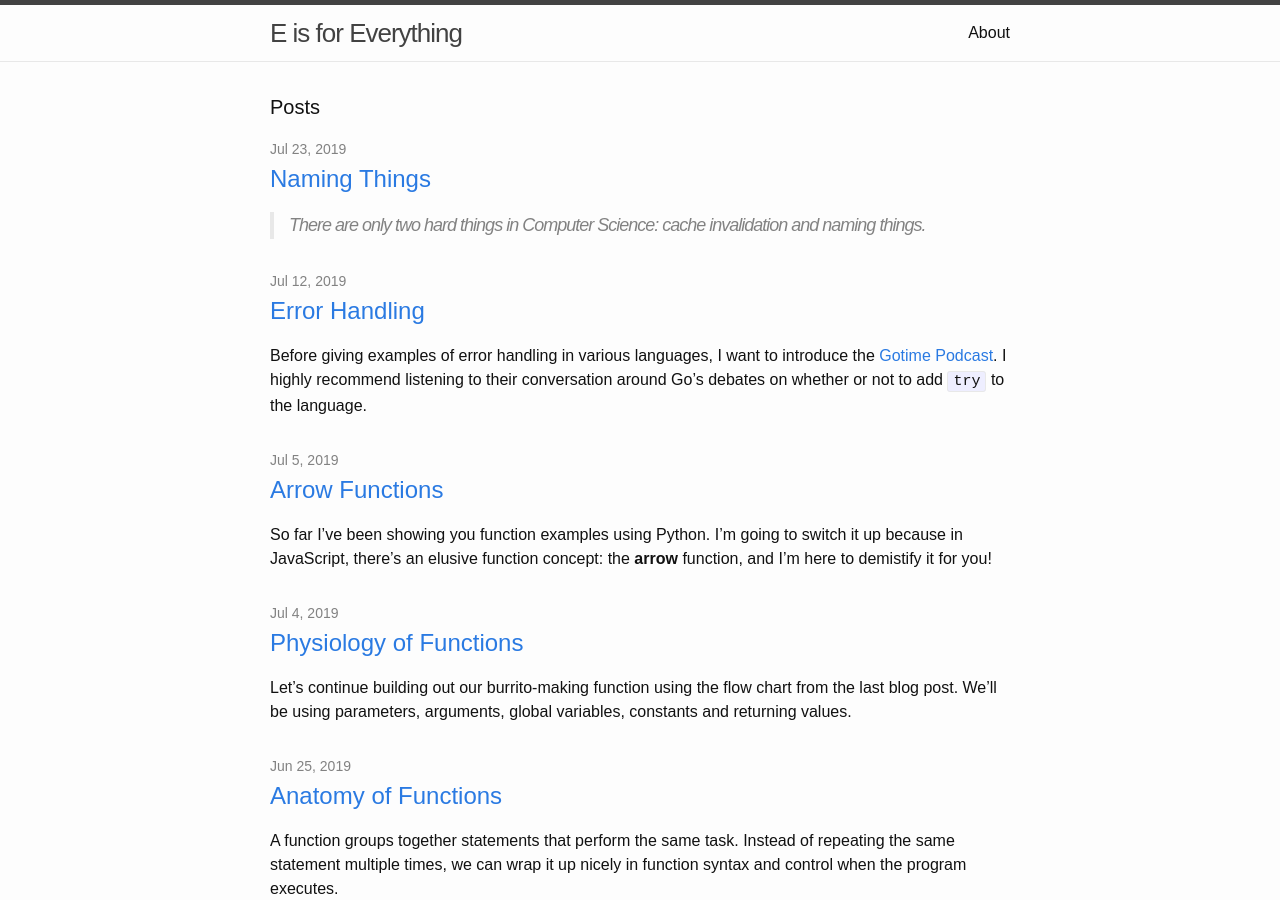
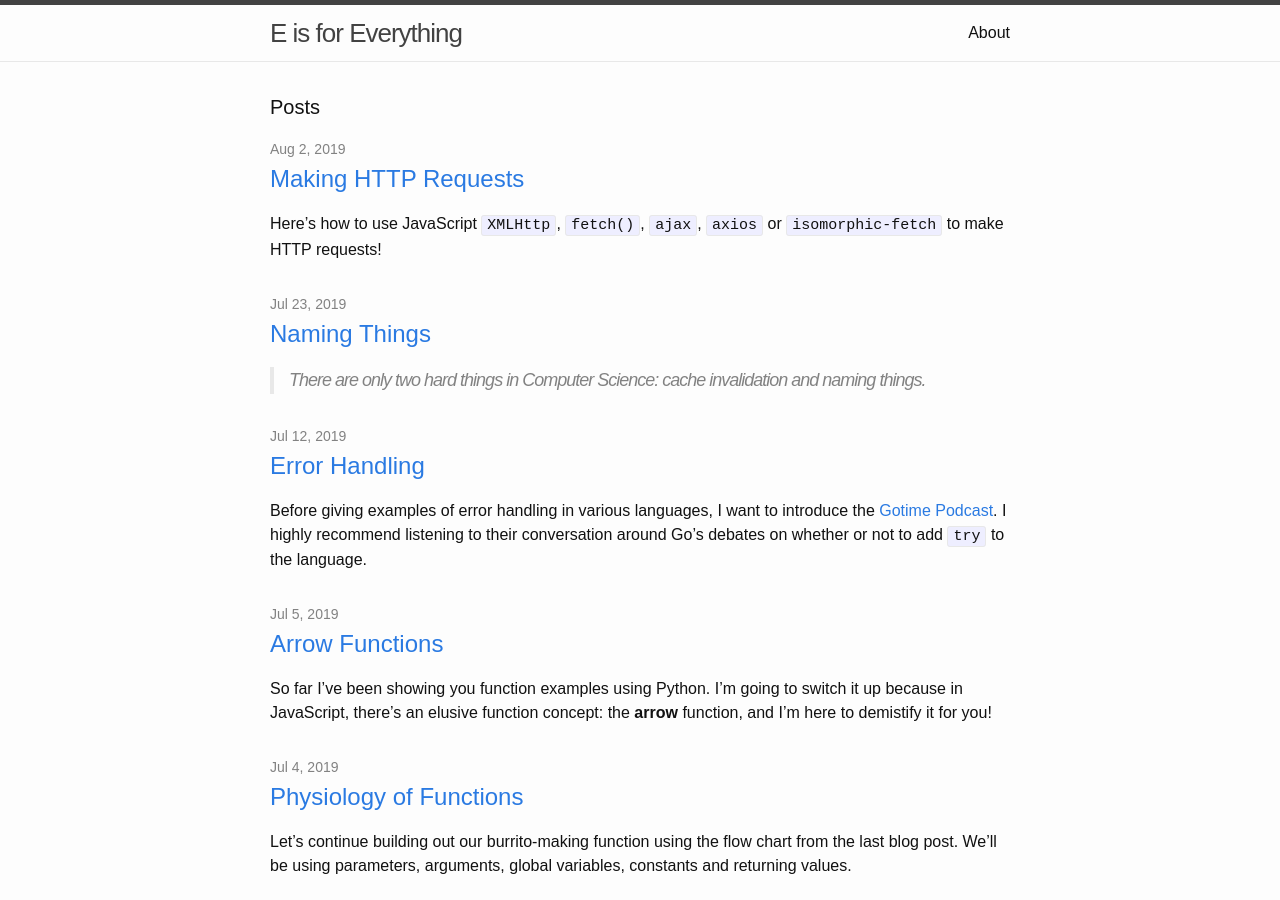
Before and after one commit to emilyannemoses/blog, a Jekyll site: the page built from index.html, in a window 1280 px wide and 900 px high. Built offline with Jekyll 4.4.1, drawn with Linux system fonts in a browser that asks for light colours.

Commit message:
adding requests blog post

```diff
--- a/_posts/2019-07-23-naming.md
+++ b/_posts/2019-07-23-naming.md
@@ -78,4 +78,4 @@
 
 <blockquote class="twitter-tweet"><p lang="en" dir="ltr">My two cents on naming things in code<a href="https://t.co/KGpFP1dgH6">https://t.co/KGpFP1dgH6</a><a href="https://twitter.com/hashtag/womenintech?src=hash&amp;ref_src=twsrc%5Etfw">#womenintech</a> <a href="https://twitter.com/hashtag/womenwhocode?src=hash&amp;ref_src=twsrc%5Etfw">#womenwhocode</a> <a href="https://twitter.com/hashtag/javascript?src=hash&amp;ref_src=twsrc%5Etfw">#javascript</a> <a href="https://twitter.com/hashtag/python?src=hash&amp;ref_src=twsrc%5Etfw">#python</a> <a href="https://twitter.com/hashtag/golang?src=hash&amp;ref_src=twsrc%5Etfw">#golang</a> <a href="https://twitter.com/hashtag/e4everything?src=hash&amp;ref_src=twsrc%5Etfw">#e4everything</a> <a href="https://twitter.com/hashtag/learntocode?src=hash&amp;ref_src=twsrc%5Etfw">#learntocode</a> <a href="https://twitter.com/hashtag/webdevelopment?src=hash&amp;ref_src=twsrc%5Etfw">#webdevelopment</a></p>&mdash; Emily Anne Moses (@emilyannemoses) <a href="https://twitter.com/emilyannemoses/status/1153730417465233408?ref_src=twsrc%5Etfw">July 23, 2019</a></blockquote> <script async src="https://platform.twitter.com/widgets.js" charset="utf-8"></script>
 
-<span><a href="https://eamoses.github.io/blog/2019/07/12/errors.html" style="float:left;">Previous: Error Handling</a><a href="#" style="float:right;">Next: TBD</a></span>
+<span><a href="https://eamoses.github.io/blog/2019/07/12/errors.html" style="float:left;">Previous: Error Handling</a><a href="https://eamoses.github.io/blog/2019/08/02/axios-fetch.html" style="float:right;">Next: Making HTTP Requests</a></span>
--- /dev/null
+++ b/_posts/2019-08-02-axios-fetch.md
@@ -0,0 +1,19 @@
+---
+layout: post
+title:  "Making HTTP Requests"
+---
+
+Here's how to use JavaScript `XMLHttp`, `fetch()`, `ajax`, `axios` or `isomorphic-fetch` to make HTTP requests!
+
+It's easy, I promise.
+
+🚧 Under construction 🚧
+
+Happy coding!
+
+E
+<hr>
+<h4>Got Questions❓, Comments 🗣 or Edits ✍</h4>
+<h5>Use the Twitter thread below and hashtag <a href="https://twitter.com/hashtag/e4everything?f=tweets&vertical=default&lang=en" target="_blank">#E4Everything</a> to get in touch with me regarding this blog post:</h5>
+
+<span><a href="https://eamoses.github.io/blog/2019/07/23/naming.html" style="float:left;">Previous: Naming Things</a><a href="#" style="float:right;">Next: TBD</a></span>
```
